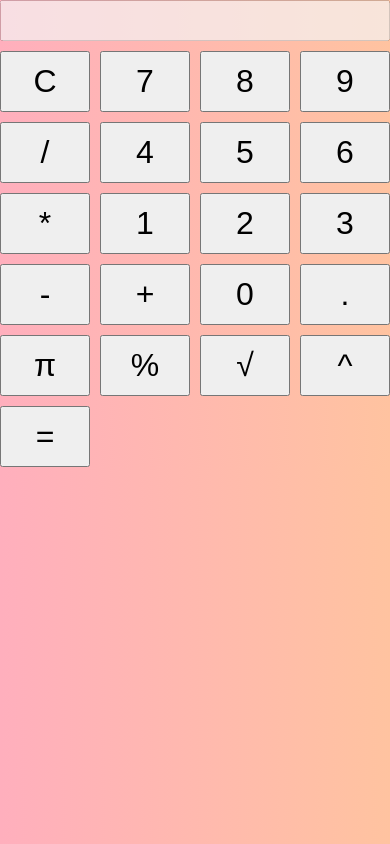
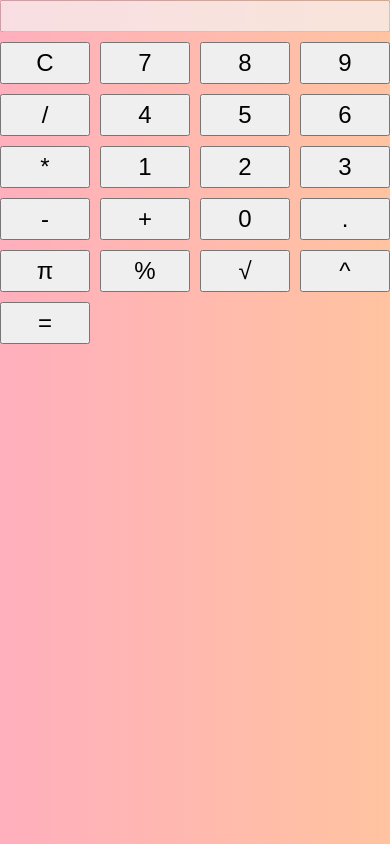
Before and after one commit to karemcode/Calculator, a plain HTML site: page index.html in a window 390 px wide. Drawn offline with Linux system fonts and the light colour scheme.

Commit message:
Added media query in style.css

```diff
--- a/assets/style.css
+++ b/assets/style.css
@@ -33,3 +33,18 @@ body{
   font-size: 2rem;
   text-align: right;
 }
+
+/* media query  */
+
+@media (max-width: 600px) {
+  .calculator {
+    max-width: 100%;
+  }
+  .calculator button {
+    font-size: 1.5rem;
+    padding: 5px;
+  }
+  .calculator input {
+    font-size: 1.5rem;
+  }
+}
```
